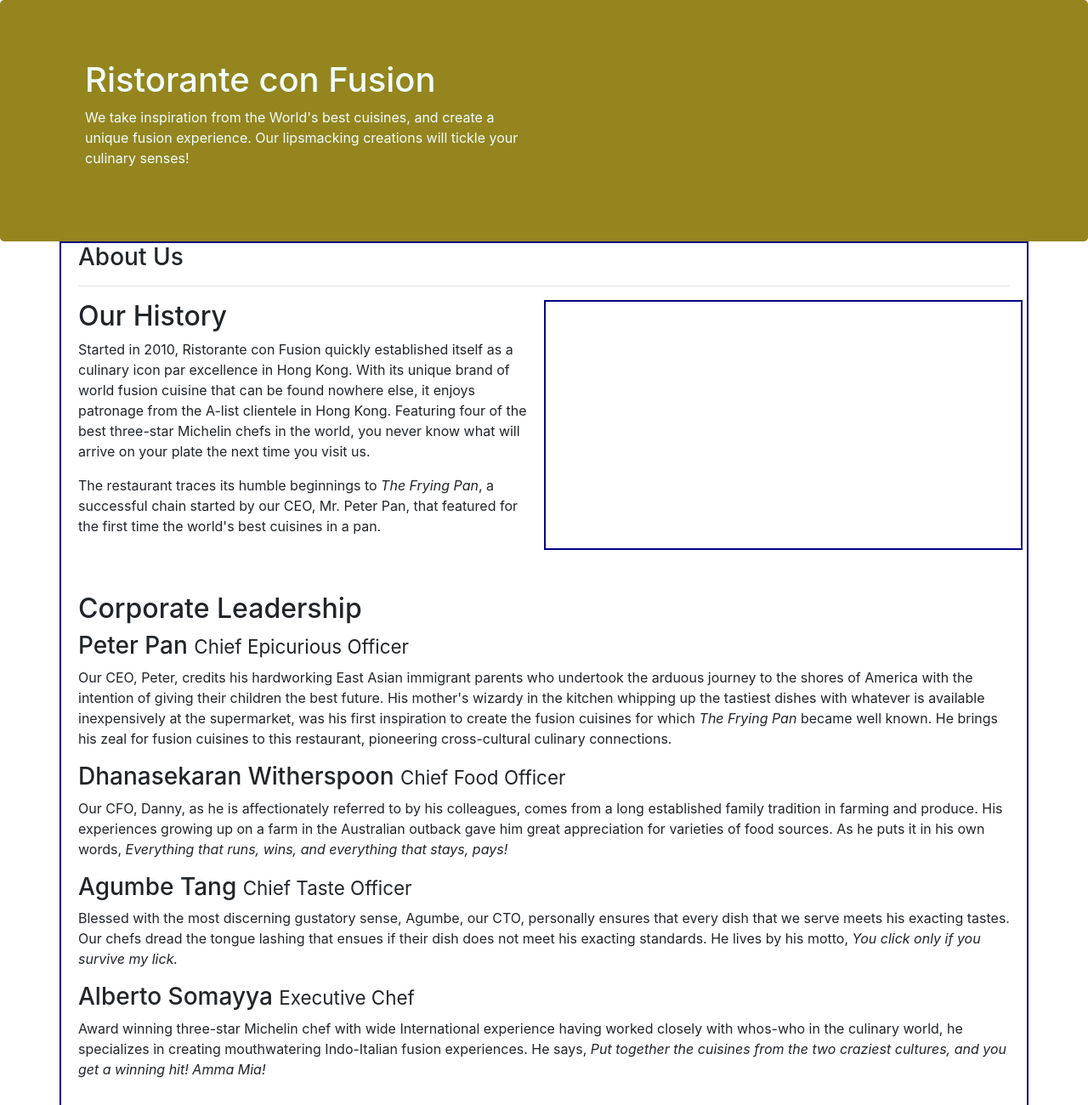
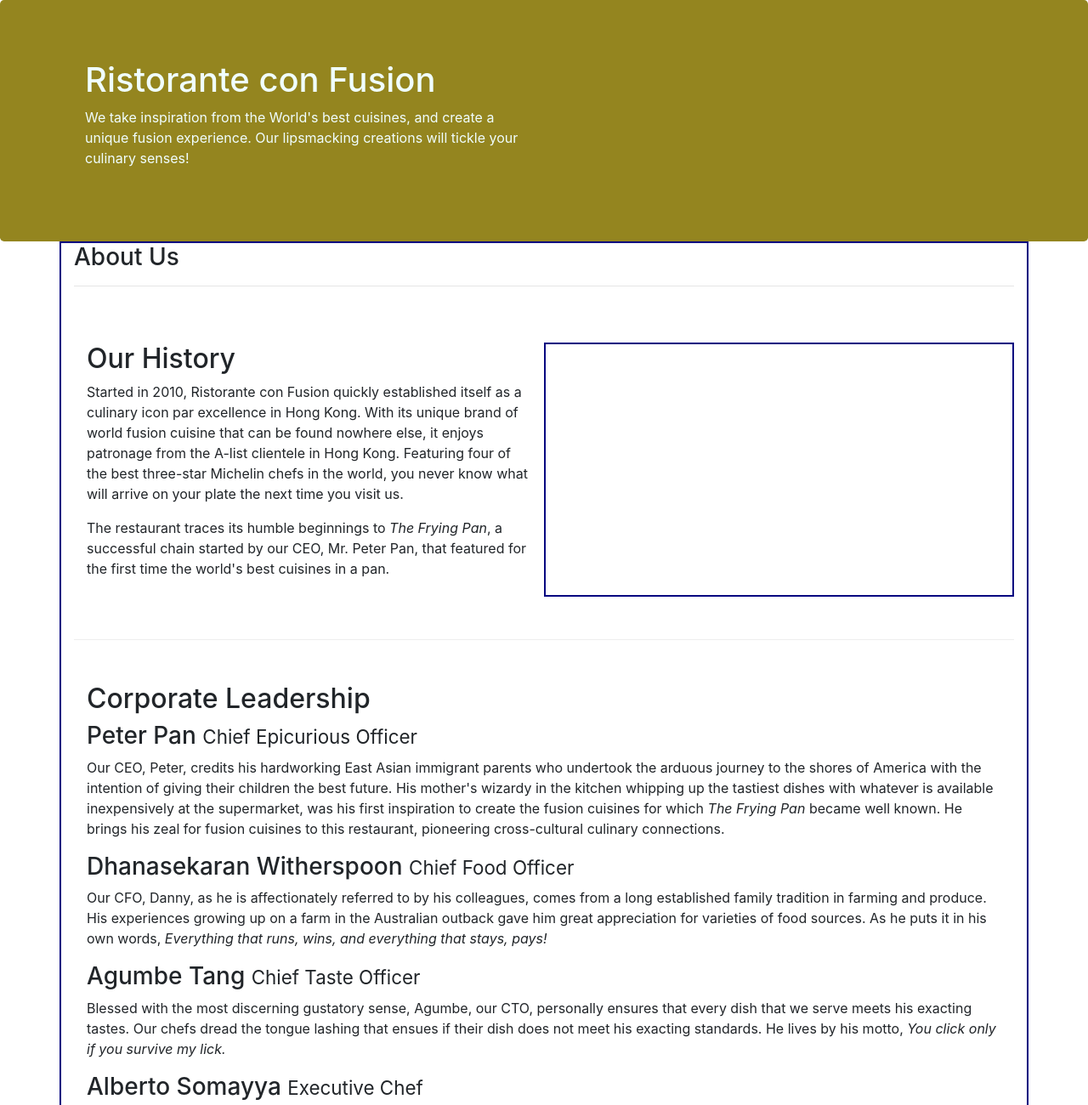
Before and after one commit to TamyahD/bs4ConFusion, a website: page aboutus.html in a window 1280 px wide. Shown: the top 1300 px of the page at 85% size. Drawn offline with nearby package versions, Linux system fonts and the light colour scheme.

Commit message:
styling changes to css classes

```diff
--- a/aboutus.html
+++ b/aboutus.html
@@ -30,7 +30,7 @@
         </div>
     </header>
 
-    <div id="container-content" class="container"
+    <div class="container"
     style="border: 2px solid navy;">
         <div class="row">
             <div class="col-12">
@@ -39,7 +39,7 @@
             </div>
         </div>
 
-        <div id="content-history" class="row">
+        <div class="row row-content">
             <div class="col-12 col-sm-6">
                 <h2>Our History</h2>
                 <p>Started in 2010, Ristorante con Fusion quickly established itself as a culinary icon par excellence
@@ -56,7 +56,7 @@
         </div>
 
 
-        <div class="row">
+        <div class="row row-content">
             <div class="col col-12">
                 <h2>Corporate Leadership</h2>
                 <h3>Peter Pan <small>Chief Epicurious Officer</small></h3>
```
